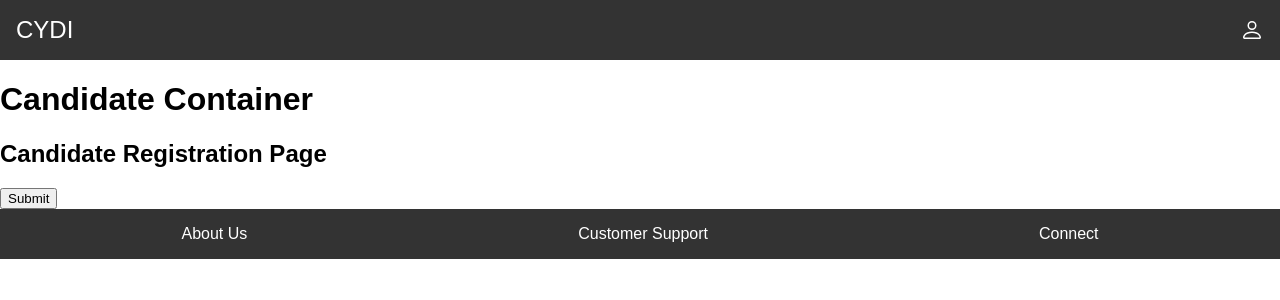
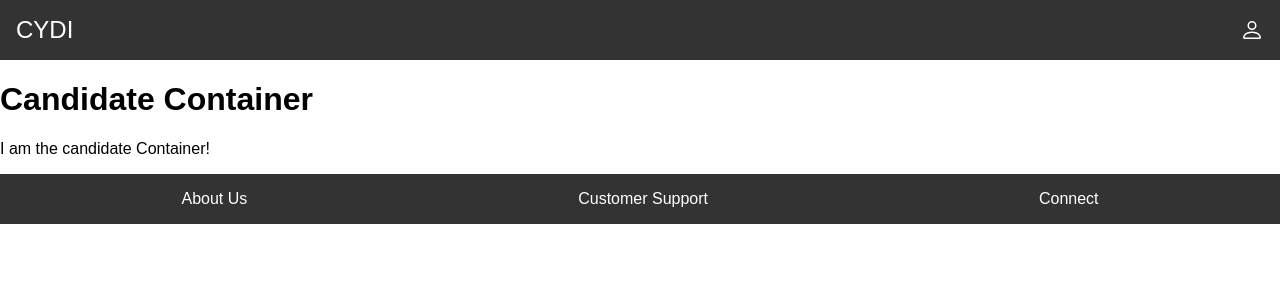
Before and after one commit to darkpoetOX/cydi_client, a React (Create React App) app: page /candidate in a window 1280 px wide. Shown: the top 300 px of the page. Built offline with nearby package versions, Linux system fonts and the light colour scheme.

Commit message:
stopped passing the user registration forms up to the containers

```diff
--- a/src/containers/CandidateContainer.js
+++ b/src/containers/CandidateContainer.js
@@ -5,7 +5,7 @@ const CandidateContainer = () => {
   return (
     <div>
       <h1>Candidate Container</h1>
-      <CandidateRegistration />
+      <p>I am the candidate Container!</p>
     </div>
   );
 };
--- a/src/containers/EmployerContainer.js
+++ b/src/containers/EmployerContainer.js
@@ -5,7 +5,7 @@ const EmployerContainer = () => {
   return (
     <div>
       <h1>Employer Container</h1>
-      <EmployerRegistration />
+      <p>I am the employer Container!</p>
     </div>
   );
 };
```
